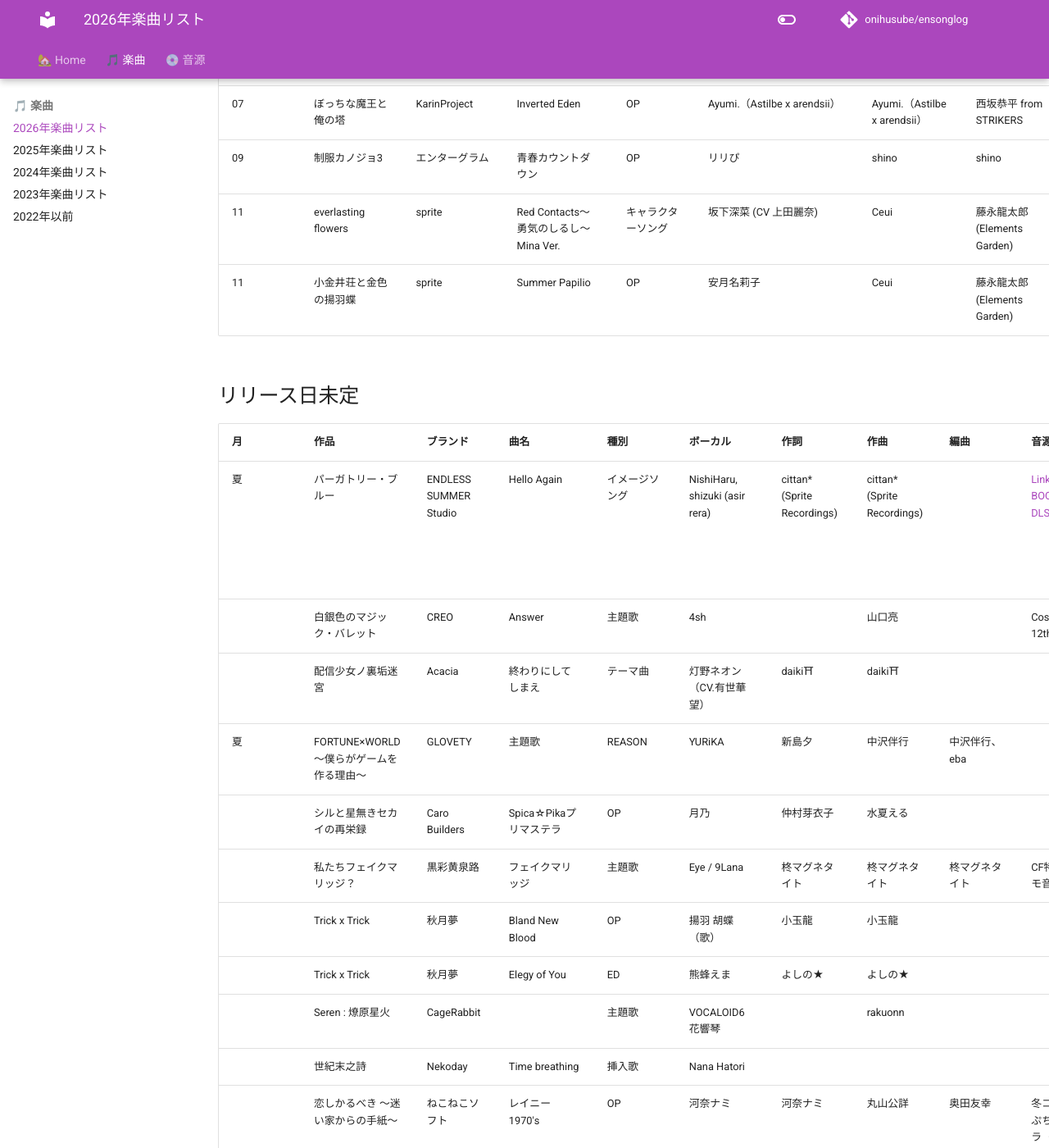
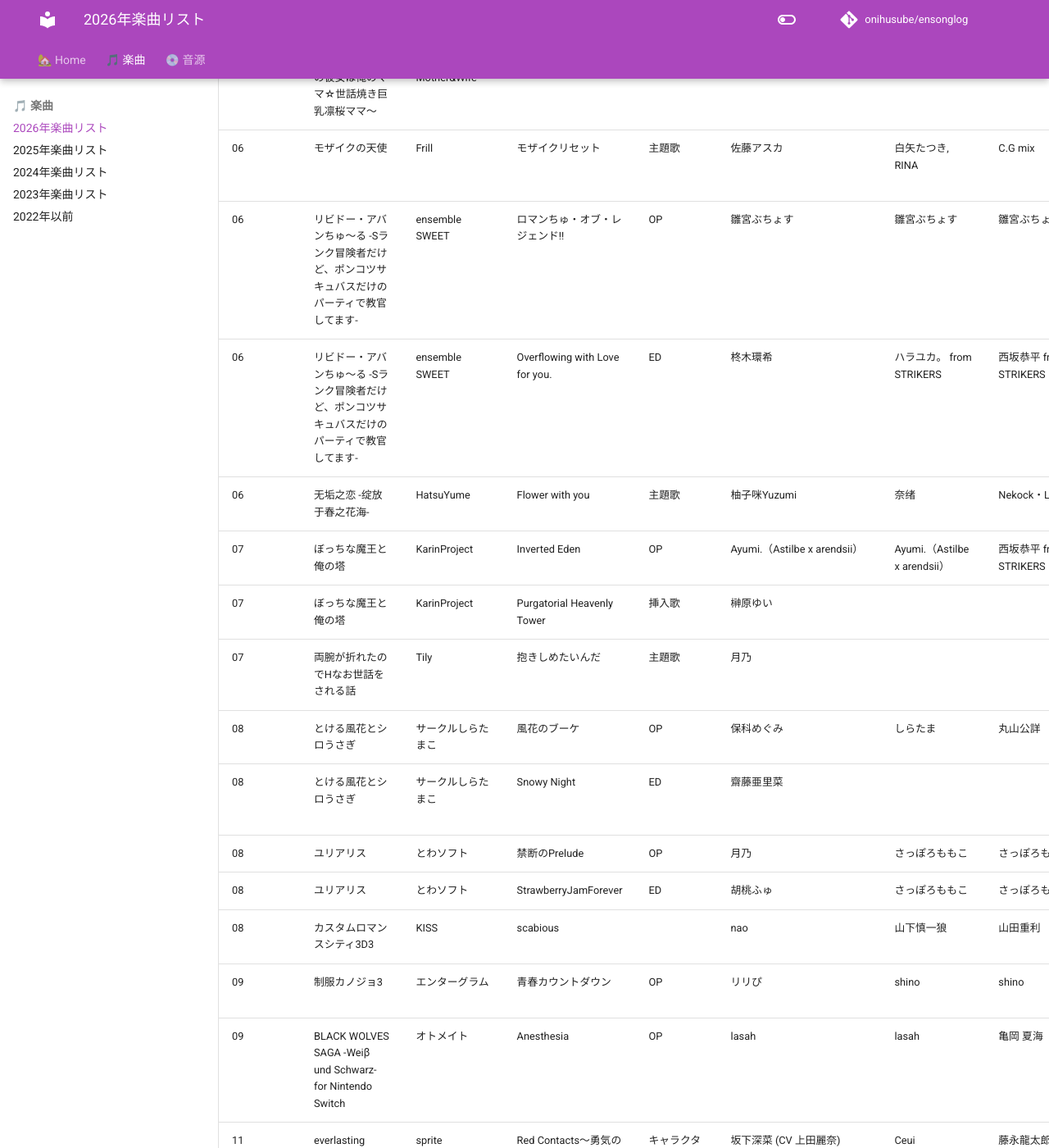
Before and after one commit to onihusube/ensonglog, an MkDocs documentation site: the page built from docs/2026/楽曲.md, in a window 1280 px wide and 1400 px high, scrolled down 12978 px. Shown: the whole window at 82% size. Built offline with MkDocs 1.6.1 and Material for MkDocs 9.7.7, drawn with Linux system fonts in a browser that asks for light colours; emoji names are drawn with the system emoji font; comment, search, counter and statistics services are not loaded; some of the changed text lies outside the part shown.

Commit message:
楽曲追加

```diff
--- a/docs/2026/楽曲.md
+++ b/docs/2026/楽曲.md
@@ -62,7 +62,7 @@ search:
 | 02<!--/27--> | 流星ワールドアクター Gaslight Bullet | Heliodor | 蒼醒 | OP | Daisy×Daisy | 山口たこ（Crearts） | 山口たこ（Crearts） | 山口たこ（Crearts） | 第七共和国出国パック特典 サウンドトラック | | [:fontawesome-brands-youtube:](https://www.youtube.com/watch?v=ijzxreC7fGs) |
 | 02<!--/27--> | 流星ワールドアクター Gaslight Bullet | Heliodor | Gaslight Bullet | ED | 紫咲ほたる | 山口たこ（Crearts） | 山口たこ（Crearts） | 山口たこ（Crearts） | 第七共和国出国パック特典 サウンドトラック | | |
 | 02<!--/27--> | 流星ワールドアクター Gaslight Bullet | Heliodor | Unbreakable World Actor | ED | Daisy×Daisy | 山口たこ（Crearts） | | 山口たこ（Crearts） | 第七共和国出国パック特典 サウンドトラック | | |
-| 02<!--/28--> | 魔法少女ノ魔女裁判 | Acacia | 救いを求めるヒトの詩 Vocal Version |  | 有世華望 | 近藤佑輔 | 近藤佑輔 | 近藤佑輔 |  | 魔法少女ノ魔女裁判 ココロノクライ 0弾 | [:fontawesome-brands-youtube:](https://www.youtube.com/watch?v=l3v9g3x7mUU) |
+| 02<!--/28--> | 魔法少女ノ魔女裁判 ココロノクライ 0弾 | Acacia | 救いを求めるヒトの詩 Vocal Version |  | 有世華望 | 近藤佑輔 | 近藤佑輔 | 近藤佑輔 |  | MVプロジェクト | [:fontawesome-brands-youtube:](https://www.youtube.com/watch?v=l3v9g3x7mUU) |
 | 03<!--/06--> | 聊斎：画皮鬼 | 夜火游戏（Night Fire Game） | 鬼画皮 | 主題歌 | 孙康 | SHUI | 罗健成 | 罗健成 |  | | [B站](https://bilibili.com/video/BV1mjPzzUEAh/) |
 | 03<!--/06--> | クソ生意気なギャル後輩のあざとかわいい誘惑 ～先輩ってぇ、こんなので勃っちゃうんですかぁ♪～ | アパタイト | 近づく距離 | 主題歌 |  | ROLLYBOX | ROLLYBOX | ROLLYBOX | ゲームディスク |  | [:rabbit:](https://chobit.cc/e49bc) |
 | 03<!--/13--> | 巨乳な姉は好きですか? ～ベ、別に気になっているわけじゃないからね!～ | アパタイト | あの日の続き | 主題歌 |  | ROLLYBOX | ROLLYBOX | ROLLYBOX | ゲームディスク |  | [:rabbit:](https://chobit.cc/1gyhk) |
@@ -93,6 +93,7 @@ search:
 | 04<!--/16--> | バニーガーデン2 | qureate |  | 挿入歌 | 英梨紗 (CV：首藤志奈) |  |  |  |  |  | [:fontawesome-brands-youtube:](https://www.youtube.com/watch?v=hq74byo3oAA) |
 | 04<!--/16--> | バニーガーデン2 | qureate |  | 挿入歌 | 黒音 (CV：野口瑠璃子) |  |  |  |  |  | [:fontawesome-brands-youtube:](https://www.youtube.com/watch?v=hq74byo3oAA) |
 | 04<!--/16--> | バニーガーデン2 | qureate |  | 挿入歌 | 瑠那 (CV：夏目妃菜) |  |  |  |  |  | [:fontawesome-brands-youtube:](https://www.youtube.com/watch?v=hq74byo3oAA) |
+| 04<!--/16--> | バニーガーデン2 | qureate | スクリーン♡ラブ |  | 花奈（CV: 星谷美緒）  |  |  |  |  | カラオケの新曲DLC | [:fontawesome-brands-twitter:](https://x.com/qureate/status/2060194433191080180) |
 | 01<!--/23--> | 凪ノ恋 | Nutrients/エンターグラム | 凪ノ詩 | OP | 薛南 | 都ユウ | 狐狗狸 |  |  |  | [:fontawesome-brands-youtube:](https://www.youtube.com/watch?v=ZUzERTQ3wGE) |
 | 04<!--/23--> | 凪ノ恋 | Nutrients/エンターグラム | 雪月花～睡蓮～ | ED | たねまき | 都ユウ | 狐狗狸 |  |  | ヴァイオリン：黒綿 | [:fontawesome-brands-youtube:](https://www.youtube.com/watch?v=3UisCWRi0ok) |
 | 04<!--/23--> | 凪ノ恋 | Nutrients/エンターグラム | 雪月花～彼岸花～ | ED | ゆらら | 都ユウ | 狐狗狸 |  |  | ヴァイオリン：黒綿 | [:fontawesome-brands-youtube:](https://www.youtube.com/watch?v=OaCWPgnOVwM) |
@@ -119,20 +120,24 @@ search:
 | 04<!--/27--> | おさないレモンとおとなのバニラ | なつこん | Morning mix juice | イメージソング | 朝比奈こん | 夏実 | 7mai |  | ゲーム同梱（[DLSite](https://www.dlsite.com/maniax/work/=/product_id/RJ01392095.html)） |  | [:fontawesome-brands-twitter:](https://x.com/natukon_circle/status/1930617935220924638) |
 | 04<!--/28--> | まじかる☆プリンセス | Neotro Inc. / MAGI Inc. | 願い事 | 挿入歌? | 大原ゆい子 | 大原ゆい子 | 大原ゆい子 | 吉田穣 |  |  | [:fontawesome-brands-youtube:](https://youtu.be/3mB0Uk5c2OU?t=57) |
 | 04<!--/30--> | 久我山栞の死様手帖 | Laplacian | レイカレイへ | 主題歌 | fuki | 緒乃ワサビ | MuuDogg | MuuDogg | [🎵🔗](https://linkco.re/SRy7axCu) |  | [:fontawesome-brands-steam:](https://store.steampowered.com/app/4141950/_/) [:fontawesome-brands-youtube:](https://www.youtube.com/watch?v=Bzq9kL_LH9Q) |
-| 04<!--/30--> | 久我山栞の死様手帖 | Laplacian | 透明な祝福 | ED | Hinano | 緒乃ワサビ | MuuDogg | MuuDogg | [🎵🔗](https://linkco.re/SRy7axCu) |  | [:fontawesome-brands-youtube:](https://www.youtube.com/watch?v=EaTOIMoxV4w) |
+| 04<!--/30--> | 久我山栞の死様手帖 | Laplacian | 透明な祝福 | ED | Hinano | 緒乃ワサビ | MuuDogg | MuuDogg | [🎵🔗](https://linkco.re/SRy7axCu) | Producer：Laplacian, Recording：木村翔太郎, Mixing：藤村信宏, Mastering：藤村信宏, Programming：Muu Dogg, Elly | [:fontawesome-brands-youtube:](https://www.youtube.com/watch?v=EaTOIMoxV4w) |
 | 04<!--/30--> | セレクトオブリージュ (Nintendo Switch) | まどそふと | With my Brave | OP2 | Faylan | Faylan | 菊田大介（Elements Garden） | 菊田大介（Elements Garden） | 初回限定特装版特典DLC |  | [:fontawesome-brands-youtube:](https://www.youtube.com/watch?v=0zVFYVG9Xws) [:fontawesome-brands-youtube:](https://www.youtube.com/watch?v=nTaTn_ZsTx0) |
 | 04<!--/30--> | 崩壊世界のナヴィガトーレ | Primula | ふたりの軌跡 | ED | solfa feat. 夢乃ゆき | 天ヶ咲麗 | 伊吹ユキヒロ | 伊吹ユキヒロ |  |  | [:fontawesome-brands-youtube:](https://www.youtube.com/watch?v=2CEQ1rbBR8g) |
 | 05<!--/01--> | 性欲処理もナースにまかせて | アパタイト | イレチガイ | 主題歌 |  | 妄想くりえーしょん | 妄想くりえーしょん | 妄想くりえーしょん | ゲームディスク |  | [:rabbit:](https://chobit.cc/aqo6n) |
 | 05<!--/01--> | 飛べない蝶のバレンタイン | CloverGAME | 雪の胡蝶 | 音楽特典 | 碧（CV.しましまはかせ） | 一条唯 | Scuderia N | Scuderia N | 特典音源付き版 音楽特典 | | [HP](https://www.cuffs.co.jp/products/valentine_butterfly/special/music.html) [:fontawesome-brands-twitter:](https://x.com/YUI_Ica9/status/2049110399950442823) [:fontawesome-brands-twitter:](https://x.com/cube_staff/status/2049801362108727303) [:fontawesome-brands-youtube:](https://www.youtube.com/watch?v=Xbe6WFhxbbY) |
 | 05<!--/01--> | 白昼夢の青写真 | Laplacian | 冷たい壁のむこうに (Acoustic ver.) | CASE_2 OPカバー | yuki | 緒乃ワサビ | momo | momo |  | 小説2巻発売記念のセルフカバー曲 </br> Acoustic Guitar：東山瞭汰, Mix：水流ともゆき | [:fontawesome-brands-youtube:](https://www.youtube.com/watch?v=4DwJW1IbY5Y) |
 | 05<!--/08--> | 先輩教えてください! ～エロゲを貸したのは好奇心旺盛な陽キャ後輩でした～ | アパタイト | カーテン越しの境界線 | 主題歌 |  | 妄想くりえーしょん | 妄想くりえーしょん | 妄想くりえーしょん | ゲームディスク |  | [:rabbit:](https://chobit.cc/9rcya) |
+| 05<!--/22--> | 【掲示板】ワイ魔法少女やが？ | ねむねむおかき | 無理ゲー☆攻略中 | 主題歌 | 花森てとら |  | 朱音あおも |  | サウンドトラック（[Steam](https://store.steampowered.com/app/4712330/_Soundtrack/)） |  | [:fontawesome-brands-youtube:](https://www.youtube.com/watch?v=-wtCmZLPB88) |
 | 05<!--/28--> | うたわれるもの 白への道標 | AQUAPLUS | 月の舟みあげて | OP | Suara | 須谷尚子 | 松岡純也 | 松岡純也 | [🎵🔗](https://spaceshowerfuga.lnk.to/tsukinofunemiagete) |  | [:fontawesome-brands-youtube:](https://www.youtube.com/watch?v=HqirSx1dlhs) |
+| 05<!--/28--> | 魔法少女ノ魔女裁判 ココロノクライ Episode I 黒部ナノカ | Acacia | ぐしゃぐしゃ |  | ロス |  | 佐高陵平 (Hifumi,inc.) |  | [🎵🔗](https://nex-tone.link/A00219323) | Drums：SHiN, Bass：Ryosuke, Guitar：三代, Mix：石塚陽大 </br> MVプロジェクト | [:fontawesome-brands-youtube:](https://www.youtube.com/watch?v=QXTp8X_rVas) |
+| 05<!--/29--> | アイリス・オデッセイ〜パンドラの少女〜 | Eisnid | アイリス・オデッセイ（Vocal Version） | 主題歌 | 皇美緒奈 | イースニッド, Soy Sauce Studio, 米原将磨 | イースニッド, 山下Topo洋平 |  | [🎵🔗](https://linkco.re/6cd6Pdu3) | Recording・Mixing・Mastering：Soy Sauce Studio | [:fontawesome-brands-youtube:](https://www.youtube.com/watch?v=ktKm2hJA8MQ) |
 | 05<!--/29--> | 超狂指導日誌 ～学園統制録～ | BISHOP | Lucid Dream | 主題歌 | 赤月ゆむ | 赤月ゆむ | あかづきかおる | あかづきかおる |  | produced by AtelierPeach |  |
 | 05<!--/29--> | トリプルペアリング -Triple Pairing- | HOOKSOFT | LOVE is TRY&GO | OP | 久野藍 | 永原さくら | A-DASH | A-DASH |  | 音楽制作：SONO MAKERS, Guitar：A-DASH | [:fontawesome-brands-youtube:](https://www.youtube.com/watch?v=v96xDWEH9EE) [:fontawesome-brands-youtube:](https://www.youtube.com/watch?v=petZLoxT8GM) [:fontawesome-brands-youtube:](https://www.youtube.com/watch?v=M0Dxza16NtA) |
 | 05<!--/29--> | 双子の恋は見抜けない | あざらしそふと+1 | Which is which | 主題歌 | 夢乃ゆき | ハラユカ。 from STRIKERS | 西坂恭平 | 西坂恭平 | [🎵🔗](https://linkco.re/f4RnQXUB) |  | [:fontawesome-brands-youtube:](https://www.youtube.com/watch?v=NuJ5y8RpqQY) |
 | 05<!--/29--> | Relirium -レリリウム- 遺跡と出逢いと冒険と | Whirlpool | Enchanting Maze | OP | 橋本みゆき | 浮世かいか | A-DASH | A-DASH | 初回版封入特典 オリジナルサウンドトラック（DLC） </br> Whirlpool Complete Collection「A Memory of All Songs」 |  | [:fontawesome-brands-youtube:](https://www.youtube.com/watch?v=Cxo8EVcU2oo) |
 | 05<!--/29--> | Relirium -レリリウム- 遺跡と出逢いと冒険と | Whirlpool |  |  | Rita |  |  |  | 初回版封入特典 オリジナルサウンドトラック（DLC） </br> Whirlpool Complete Collection「A Memory of All Songs」 |  |  |
 | 05<!--/29--> | Relirium -レリリウム- 遺跡と出逢いと冒険と | Whirlpool |  |  | 茶太 |  |  |  | 初回版封入特典 オリジナルサウンドトラック（DLC） </br> Whirlpool Complete Collection「A Memory of All Songs」 |  |  |
+| 05<!--/30--> | 忘却前夜 × 沙耶の唄 コラボ |  | 忘却の彼方 |  | いとうかなこ | 小岩井ことり | F.R.K.@B.I.A.V. Studio |  |  |  | [:fontawesome-brands-youtube:](https://www.youtube.com/watch?v=q8UrT3uFsrg) |
 | 06<!--/05--> | プトリカ 2nd.cut | トトメトリ | 君の在処 | 主題歌 | Sennzai | 花徒めと | 花徒めと | 花徒めと |  |  | [:fontawesome-brands-youtube:](https://www.youtube.com/watch?v=JNm7ovrZs60&t=2s) |
 | 06<!--/26--> | as:9-nine- ARTEISIA | ぱれっと | 結想は花となる | OP | ウォルピスカーター | 山口たこ | 堀江晶太 | 堀江晶太、山口たこ（Crearts） |  |  | [:fontawesome-brands-youtube:](https://www.youtube.com/watch?v=GyVqTuc0GcA) |
 | 06<!--/25--> | ゴーヘルゴー業　つきおとしてゴー | エンターグラム | 劫獄行⇆業 | 業主題歌 | アマギセーラ | アマギセーラ | アマギセーラ・ゆうきねこ | ゆうきねこ | 完全生産限定版特典 主題歌CD | | [:fontawesome-brands-youtube:](https://www.youtube.com/watch?v=WbXFrUjL-uY) |
@@ -144,12 +149,22 @@ search:
 | 06<!--/26--> | マガルミナ | Purple Software |  | ED | 綺良雪 |  |  |  | 豪華版特典サウンドトラックCD </br> 同梱特典サントラDLカード |  | |
 | 06<!--/26--> | マガルミナ | Purple Software | マガラナイ Cover.ver | OPカバー | 虎瀬がお | 石川泰 | 山口たこ | 山口たこ | 豪華版特典サウンドトラックCD |  | [:fontawesome-brands-youtube:](https://www.youtube.com/watch?v=YU_pyIIu1tg) |
 | 06<!--/26--> | 魔法戦士シンフォニックナイツ2 | Triangle | 未来へのシンフォニア | 主題歌 | 和音まりか | AINTOPS | AINTOPS |  |  |  | [:fontawesome-brands-youtube:](https://www.youtube.com/watch?v=z59lEtE5ihI) |
+| 06<!--/26--> | ママラブ!2 ～俺の彼女は俺のママ☆世話焼き巨乳凛桜ママ～ | Anim Mother&Wife | 夏の魔法 | OP | 薬師るり | 薬師るり | 薬師るり | 根本克則（KParaMUSIC） |  |  | [試聴](https://hs-crowd.co.jp/anim/product/pro_pc/pc093/) |
+| 06<!--/26--> | ママラブ!2 ～俺の彼女は俺のママ☆世話焼き巨乳凛桜ママ～ | Anim Mother&Wife | 片思いマーメイド | ED | 水蜜桃 |  |  |  | シングル「片思いマーメイド」 | |  |
 | 06<!--/26--> | モザイクの天使 | Frill | モザイクリセット | 主題歌 | 佐藤アスカ | 白矢たつき, RINA | C.G mix | C.G mix | 豪華版特典オリジナルサウンドトラック |  | [HP](https://frill.product.co.jp/mozaten/) |
-| 06<!--/26--> | リビドー・アバンちゅ～る -Sランク冒険者だけど、ポンコツサキュバスだけのパーティで教官してます- | ensemble SWEET |  | OP |  |  |  |  | 豪華版特典 オリジナルサウンドトラックCD | | |
+| 06<!--/26--> | リビドー・アバンちゅ～る -Sランク冒険者だけど、ポンコツサキュバスだけのパーティで教官してます- | ensemble SWEET | ロマンちゅ・オブ・レジェンド!! | OP | 雛宮ぶちょす | 雛宮ぶちょす | 雛宮ぶちょす | ロンゲスト | 豪華版特典 オリジナルサウンドトラックCD | ミックス・マスタリング：ロンゲスト | [:fontawesome-brands-youtube:](https://www.youtube.com/watch?v=FjCpvExiaNs) |
 | 06<!--/26--> | リビドー・アバンちゅ～る -Sランク冒険者だけど、ポンコツサキュバスだけのパーティで教官してます- | ensemble SWEET | Overflowing with Love for you. | ED | 柊木環希 | ハラユカ。 from STRIKERS | 西坂恭平 from STRIKERS | 西坂恭平 from STRIKERS | 豪華版特典オリジナルサウンドトラックCD | Guitar/Bass/Piano：西坂恭平 from STRIKERS, Drums：KAMIYAMA, Drums Recording：SOUND STUDIO 玉響 | [:fontawesome-brands-twitter:](https://x.com/ensemble_sweet/status/2047586339340656656) |
 | 06<!--/30--> | 无垢之恋 -绽放于春之花海- | HatsuYume | Flower with you | 主題歌 | 柚子咪Yuzumi | 奈绪 | Nekock・LK | Nekock・LK |  | Mix：PRiSM (IRO² Sounds) | [B站](https://bilibili.com/video/BV1NSdfBJEuS/) |
 | 07<!--/31--> | ぼっちな魔王と俺の塔 | KarinProject | Inverted Eden | OP | Ayumi.（Astilbe x arendsii） | Ayumi.（Astilbe x arendsii） | 西坂恭平 from STRIKERS | 西坂恭平 from STRIKERS | ソングアルバムCD |  | [:fontawesome-brands-youtube:](https://www.youtube.com/watch?v=oPSbBgLhy70) |
+| 07<!--/31--> | ぼっちな魔王と俺の塔 | KarinProject | Purgatorial Heavenly Tower | 挿入歌 | 榊原ゆい |  |  |  |  |  | [:fontawesome-brands-twitter:](https://x.com/maokarinchan/status/2060304719843881079) |
+| 07<!--/31--> | 両腕が折れたのでHなお世話をされる話 | Tily | 抱きしめたいんだ | 主題歌 | 月乃 |  |  |  | ゲームディスク |  |  |
+| 08<!--/16--> | とける風花とシロうさぎ | サークルしらたまこ | 風花のブーケ | OP | 保科めぐみ | しらたま | 丸山公詳 | 立川直樹 |  | sound produced by project lights | [:fontawesome-brands-youtube:](https://www.youtube.com/watch?v=gaudTfGstVs) |
+| 08<!--/16--> | とける風花とシロうさぎ | サークルしらたまこ | Snowy Night | ED | 齋藤亜里菜 |  |  |  | アルバム「s.tell.a」（[BOOTH](https://booth.pm/ja/items/7957828)） | sound produced by project lights |  |
+| 08<!--/16--> | ユリアリス | とわソフト | 禁断のPrelude | OP | 月乃 | さっぽろももこ | さっぽろももこ | deli. |  |  |  |
+| 08<!--/16--> | ユリアリス | とわソフト | StrawberryJamForever | ED | 胡桃ふゅ | さっぽろももこ | さっぽろももこ | deli. |  |  |  |
+| 08<!--/28--> | カスタムロマンスシティ3D3 | KISS | scabious |  | nao | 山下慎一狼 | 山田重利 |  |  |  | [:fontawesome-brands-youtube:](https://www.youtube.com/watch?v=uYaU6juMaVs) |
 | 09<!--/10--> | 制服カノジョ3 | エンターグラム | 青春カウントダウン | OP | リリぴ | shino | shino | nobo |  | GUITAR ARRANGE：鴇田樹, MIX：清野健太郎, RECORDING ENGINEER：Kei Sakai (studio MASS) | [:fontawesome-brands-youtube:](https://www.youtube.com/watch?v=J1IzBACEOn4) |
+| 09<!--/10--> | BLACK WOLVES SAGA -Weiβ und Schwarz- for Nintendo Switch | オトメイト | Anesthesia | OP | lasah | lasah | 亀岡 夏海 | 亀岡 夏海 |  |  | [:fontawesome-brands-youtube:](https://www.youtube.com/watch?v=bgnbajV6omg) |
 | 11<!--/26--> | everlasting flowers | sprite | Red Contacts〜勇気のしるし〜 Mina Ver. | キャラクターソング | 坂下深菜 (CV 上田麗奈) | Ceui | 藤永龍太郎 (Elements Garden) | 藤永龍太郎 (Elements Garden) | 初回限定特装版 予約特典 | Piano：Asucah, Violin：百合香 |  |
 | 11<!--/26--> | 小金井荘と金色の揚羽蝶 | sprite | Summer Papilio | OP | 安月名莉子 | Ceui | 藤永龍太郎 (Elements Garden) | 藤永龍太郎 (Elements Garden) |  |  | [:fontawesome-brands-youtube:](https://www.youtube.com/watch?v=QVpnIpF3grU) |
 
@@ -182,8 +197,10 @@ search:
 |  | 溺光症 (Photophobia) | ZeroZen工作室 | 溺光 | 主題歌 | Silven望 |  |  |  | | | [B站](https://bilibili.com/video/BV14ocDz3Ejg/) |
 |  | つみみじかん | 灯白社 | 推推推推推推推推金金金金金金金金 | 主題歌 | 神楽めあ | きくお | きくお | きくお |  |  | [:fontawesome-brands-youtube:](https://www.youtube.com/watch?v=4G5O59-vlCU) |
 |  | ウチのペット事情 Vol.2 | あにまるハーブ | Bitter sweet Mojito! -Remix Ver- | 主題歌 | 片霧烈火 | 中原涼 (Suzuka Nakahara) | 細井そうし | 細井そうし |  |  | [Cien](https://ci-en.dlsite.com/creator/36120/article/1772373) |
-|  | とける風花とシロうさぎ | サークルしらたまこ | Snowy Night | ED | 齋藤亜里菜 |  |  |  | アルバム「s.tell.a」（[BOOTH](https://booth.pm/ja/items/7957828)） | project lights |[:fontawesome-brands-twitter:](https://x.com/project_lights/status/2048205424516592034) |
 |  | 配信少女ノ裏垢迷宮 | Acacia | αの存在、証明と解 | 視聴動画 | 灯野ネオン（CV.有世華望） | daiki⛩ |  | 潟村拓哉 |  | Mastering, Vo.Recording, ココロノビートエンターテインメント | [:fontawesome-brands-youtube:](https://www.youtube.com/watch?v=esi0XVJiFHI) |
 |  | 配信少女ノ裏垢迷宮 | Acacia | 崩壊と観測、故に | 視聴動画 | 灯野ネオン（CV.有世華望） | daiki⛩ | daiki⛩ | daiki⛩ |  | Bass：円城 "バツヲ" 啓二, Mastering, Vo.Recording, ココロノビートエンターテインメント | [:fontawesome-brands-youtube:](https://www.youtube.com/watch?v=0ywPgR0HeAA) |
 |  | 配信少女ノ裏垢迷宮 | Acacia | Hollow Doll | 視聴動画 | 灯野ネオン（CV.有世華望） | daiki⛩ | daiki⛩ | daiki⛩ |  | Bass：円城 "バツヲ" 啓二, Mastering, Vo.Recording, ココロノビートエンターテインメント | [:fontawesome-brands-youtube:](https://www.youtube.com/watch?v=3O8xPdUQn5o) |
 |  | 配信少女ノ裏垢迷宮 | Acacia | 終わりにしてしまえ | 視聴動画 | 灯野ネオン（CV.有世華望） | daiki⛩ | daiki⛩ | daiki⛩ |  | Bass：円城 "バツヲ" 啓二, Mastering, Vo.Recording, ココロノビートエンターテインメント | [:fontawesome-brands-youtube:](https://www.youtube.com/watch?v=7ViLpDpl5og) |
+|  | 你予我的羽翼和星辰 -Your Astrum, My Alae- | RegorStudio | 无色之翼 | OP | 是衷 | Kanzume | Kanzume | Kanzume |  | 広東語版OP | [B站](https://bilibili.com/video/BV1KHGe6gEEq/) |
+|  | 你予我的羽翼和星辰 -Your Astrum, My Alae- | RegorStudio | 无色之翼 | OP | 雨儿 | Kanzume | Kanzume | Kanzume |  | 中国語版OP | [B站](https://bilibili.com/video/BV1iMzeBpEkE) |
+| 2029 | HIGHSCHOOL GORE-GIRL 軽音部 |  | Nothing seek, Nothing find | OP | 叶響 (クリーン), 天舞音叫子 (シャウト) | 幽妃ｰyukiｰ | 書店太郎 |  |  |  | [:fontawesome-brands-youtube:](https://www.youtube.com/watch?v=zi--q81smyM) |
```
Also changed, not shown: docs/2023/楽曲.md (+2 -0 lines), docs/before/楽曲.md (+7 -0 lines).
